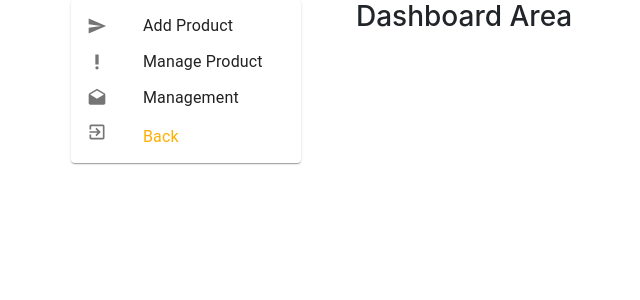
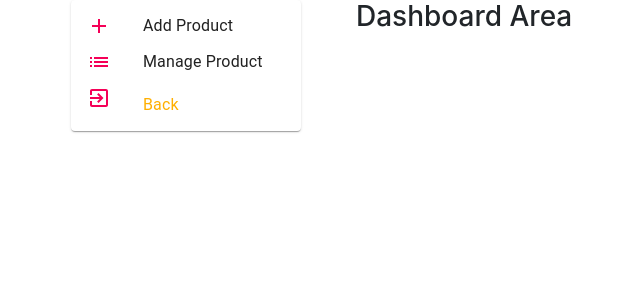
Before and after one commit to mazhars-git/bengal-dish-client, a React (Create React App) app: page /dashboard in a window 1280 px wide. Shown: the top 300 px of the page, without its empty margins (14-654 px from the left). Built offline with nearby package versions, Linux system fonts and the light colour scheme.

Commit message:
sidebar icon added

```diff
--- a/src/Components/Dashboard/Sidebar/Sidebar.js
+++ b/src/Components/Dashboard/Sidebar/Sidebar.js
@@ -4,12 +4,12 @@ import MenuItem from '@material-ui/core/MenuItem';
 import Paper from '@material-ui/core/Paper';
 import { makeStyles } from '@material-ui/core/styles';
 import ListItemIcon from '@material-ui/core/ListItemIcon';
+import ListIcon from '@material-ui/icons/List';
 import Typography from '@material-ui/core/Typography';
-import DraftsIcon from '@material-ui/icons/Drafts';
-import SendIcon from '@material-ui/icons/Send';
 import PriorityHighIcon from '@material-ui/icons/PriorityHigh';
 import ExitToAppIcon from '@material-ui/icons/ExitToApp';
 import { Link } from 'react-router-dom';
+import AddIcon from '@material-ui/icons/Add';
 
 const useStyles = makeStyles({
     root: {
@@ -25,31 +25,22 @@ const Sidebar = () => {
             <MenuList>
                 <MenuItem>
                     <ListItemIcon>
-                        <SendIcon fontSize="small" />
+                        <AddIcon color="secondary" fontSize="medium" />
                     </ListItemIcon>
                     <Typography variant="inherit">Add Product</Typography>
                 </MenuItem>
 
                 <MenuItem>
                     <ListItemIcon>
-                        <PriorityHighIcon fontSize="small" />
+                        <ListIcon color="secondary" fontSize="medium" />
                     </ListItemIcon>
                     <Typography variant="inherit">Manage Product</Typography>
                 </MenuItem>
 
                 <MenuItem>
-                    <ListItemIcon>
-                        <DraftsIcon fontSize="small" />
-                    </ListItemIcon>
-                    <Typography variant="inherit" noWrap>
-                            Management
-                    </Typography>
-                </MenuItem>
-
-                <MenuItem>
                     <Link to="/">
                         <ListItemIcon>
-                            <ExitToAppIcon fontSize="small" />
+                            <ExitToAppIcon color="secondary" fontSize="medium" />
                         </ListItemIcon>
                         <Typography variant="inherit">
                             Back
```
